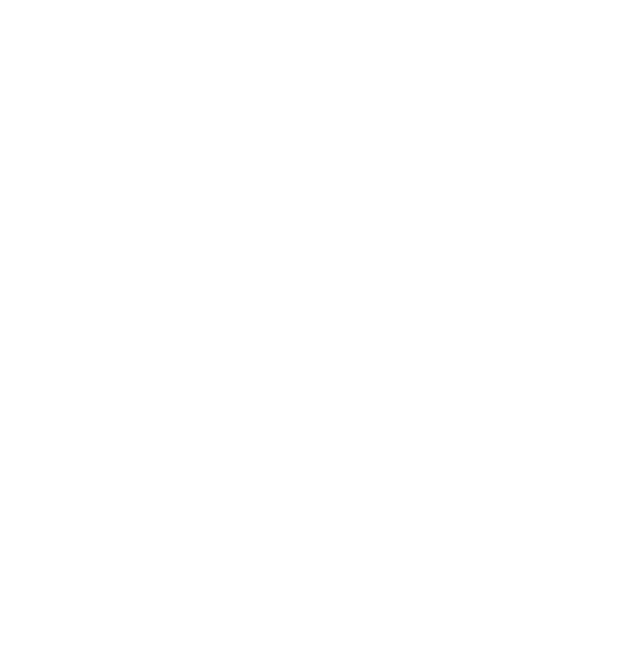
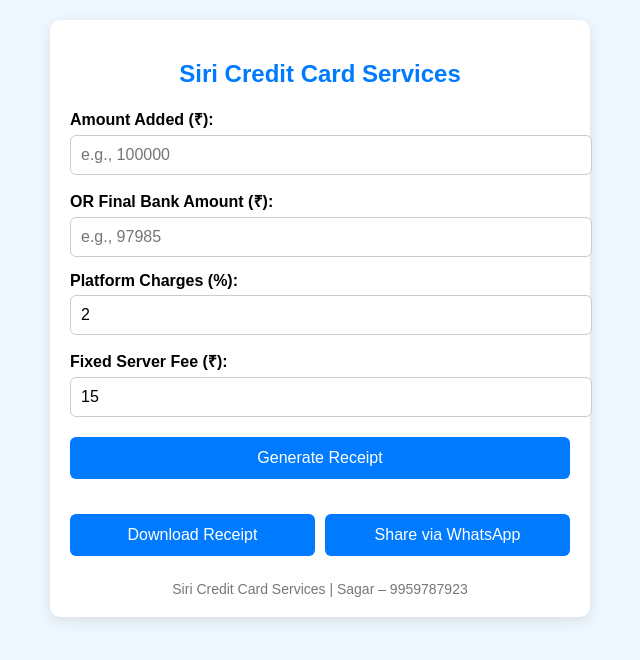
Before and after one commit to vemularaja228-dotcom/creditcardreceipt, a plain HTML site: page index.html in a window 1280 px wide. Shown: the whole page, without its empty margins (320-960 px from the left). Drawn offline with nearby package versions, Linux system fonts and the light colour scheme.

Commit message:
Update index.html

```diff
--- a/index.html
+++ b/index.html
@@ -1,54 +1,151 @@
+<!DOCTYPE html>
+<html lang="en">
+<head>
+  <meta charset="UTF-8" />
+  <meta name="viewport" content="width=device-width, initial-scale=1.0" />
+  <title>Siri Credit Card Services – Calculator</title>
+
+  <style>
+    body {
+      font-family: Arial, sans-serif;
+      background-color: #f0f8ff;
+      margin: 0;
+      padding: 20px;
+    }
+    .container {
+      max-width: 500px;
+      margin: auto;
+      background: #ffffff;
+      padding: 20px;
+      border-radius: 10px;
+      box-shadow: 0 4px 15px rgba(0,0,0,0.1);
+    }
+    h2 {
+      text-align: center;
+      color: #007bff;
+    }
+    label {
+      font-weight: bold;
+      display: block;
+      margin-top: 15px;
+    }
+    input {
+      width: 100%;
+      padding: 10px;
+      margin-top: 5px;
+      font-size: 16px;
+      border-radius: 6px;
+      border: 1px solid #ccc;
+    }
+    button {
+      margin-top: 20px;
+      width: 100%;
+      padding: 12px;
+      background-color: #007bff;
+      color: white;
+      font-size: 16px;
+      border: none;
+      border-radius: 6px;
+      cursor: pointer;
+    }
+    .btns {
+      display: flex;
+      gap: 10px;
+      margin-top: 15px;
+    }
+    .btns button {
+      flex: 1;
+    }
+    .receipt {
+      background: #fff;
+      margin-top: 30px;
+      padding: 20px;
+      border: 1px dashed #999;
+      border-radius: 10px;
+      font-family: monospace;
+      white-space: pre-line;
+      display: none;
+    }
+    .footer {
+      text-align: center;
+      margin-top: 25px;
+      font-size: 14px;
+      color: #777;
+    }
+  </style>
+</head>
+
+<body>
+
+<div class="container">
+  <h2>Siri Credit Card Services</h2>
+
+  <label>Amount Added (₹):</label>
+  <input type="number" id="amountAdded" placeholder="e.g., 100000">
+
+  <label>OR Final Bank Amount (₹):</label>
+  <input type="number" id="bankAmount" placeholder="e.g., 97985">
+
+  <label>Platform Charges (%):</label>
+  <input type="number" id="platformRate" value="2">
+
+  <label>Fixed Server Fee (₹):</label>
+  <input type="number" id="fixedFee" value="15">
+
+  <button onclick="calculate()">Generate Receipt</button>
+
+  <div class="btns">
+    <button onclick="downloadReceipt()">Download Receipt</button>
+    <button onclick="shareWhatsApp()">Share via WhatsApp</button>
+  </div>
+
+  <div class="receipt" id="receiptOutput"></div>
+
+  <div class="footer">
+    Siri Credit Card Services | Sagar – 9959787923
+  </div>
+</div>
+
+<script src="https://cdn.jsdelivr.net/npm/html2canvas@1.4.1/dist/html2canvas.min.js"></script>
+
 <script>
 function calculate() {
-  var amountAdded = parseFloat(document.getElementById("amountAdded").value);
-  var bankAmount  = parseFloat(document.getElementById("bankAmount").value);
-  var rate        = parseFloat(document.getElementById("platformRate").value) / 100;
-  var fixedFee    = parseFloat(document.getElementById("fixedFee").value);
+  const amountAdded = parseFloat(document.getElementById("amountAdded").value);
+  const bankAmount  = parseFloat(document.getElementById("bankAmount").value);
+  const platformRate = parseFloat(document.getElementById("platformRate").value) / 100;
+  const fixedFee = parseFloat(document.getElementById("fixedFee").value);
+  const date = new Date().toLocaleString();
 
-  var amount, platformFee, totalFee, toBank;
+  let amount, platformFee, totalFee, bankSent;
 
+  // Case 1: Amount Added → Bank
   if (!isNaN(amountAdded) && isNaN(bankAmount)) {
     amount = amountAdded;
-    platformFee = amount * rate;
+    platformFee = amount * platformRate;
     totalFee = platformFee + fixedFee;
-    toBank = amount - totalFee;
+    bankSent = amount - totalFee;
 
+  // Case 2: Final Bank Amount → Amount Added (✅ FIXED)
   } else if (isNaN(amountAdded) && !isNaN(bankAmount)) {
-    toBank = bankAmount;
-    amount = (toBank + fixedFee) / (1 - rate);
-    platformFee = amount * rate;
+    bankSent = bankAmount;
+    amount = (bankSent + fixedFee) / (1 - platformRate);
+    platformFee = amount * platformRate;
     totalFee = platformFee + fixedFee;
 
   } else {
-    alert("Enter only ONE value.");
+    alert("Enter only one: Amount Added OR Final Bank Amount.");
     return;
   }
 
-  var receipt =
-"-------------------------------\n" +
-"Siri Credit Card Services\n" +
-"Transaction Receipt\n" +
-"-------------------------------\n" +
-"Amount     : ₹" + amount.toFixed(2) + "\n" +
-"Platform % : " + (rate * 100).toFixed(2) + "%\n" +
-"Platform ₹ : ₹" + platformFee.toFixed(2) + "\n" +
-"Fixed Fee  : ₹" + fixedFee.toFixed(2) + "\n" +
-"-------------------------------\n" +
-"Total Fee  : ₹" + totalFee.toFixed(2) + "\n" +
-"To Bank    : ₹" + toBank.toFixed(2) + "\n" +
-"-------------------------------";
+  const receiptText =
+`-------------------------------
+Siri Credit Card Services
+Transaction Receipt
+-------------------------------
 
-  var box = document.getElementById("receiptOutput");
-  box.style.display = "block";
-  box.textContent = receipt;
-}
+Date        : ${date}
+Handled By  : Sagar
+Contact     : 9959787923
 
-function shareWhatsApp() {
-  var text = document.getElementById("receiptOutput").textContent.trim();
-  if (!text) {
-    alert("Generate receipt first.");
-    return;
-  }
-  window.open("https://wa.me/?text=" + encodeURIComponent(text), "_blank");
-}
-</script>
+Amount      : ₹${amount.toFixed(2)}
+Platform %  : ${(platformRate
```
